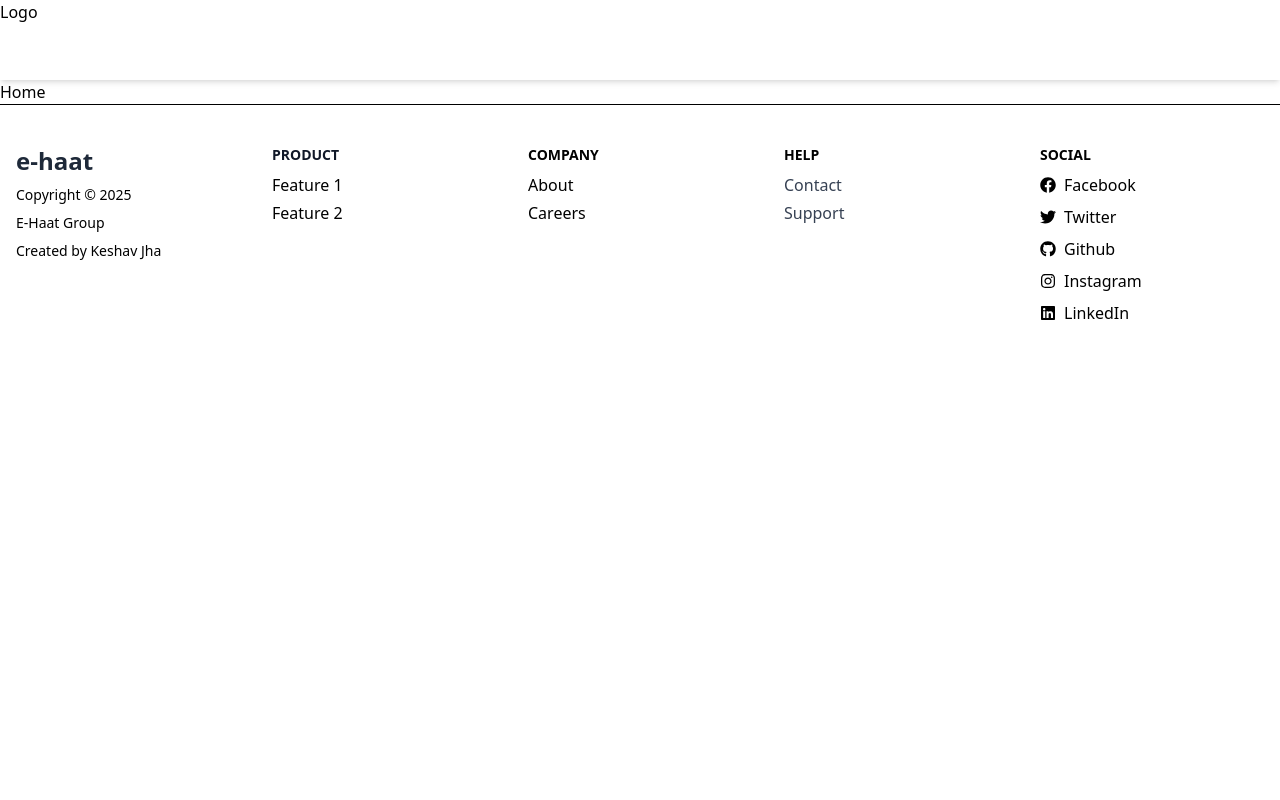
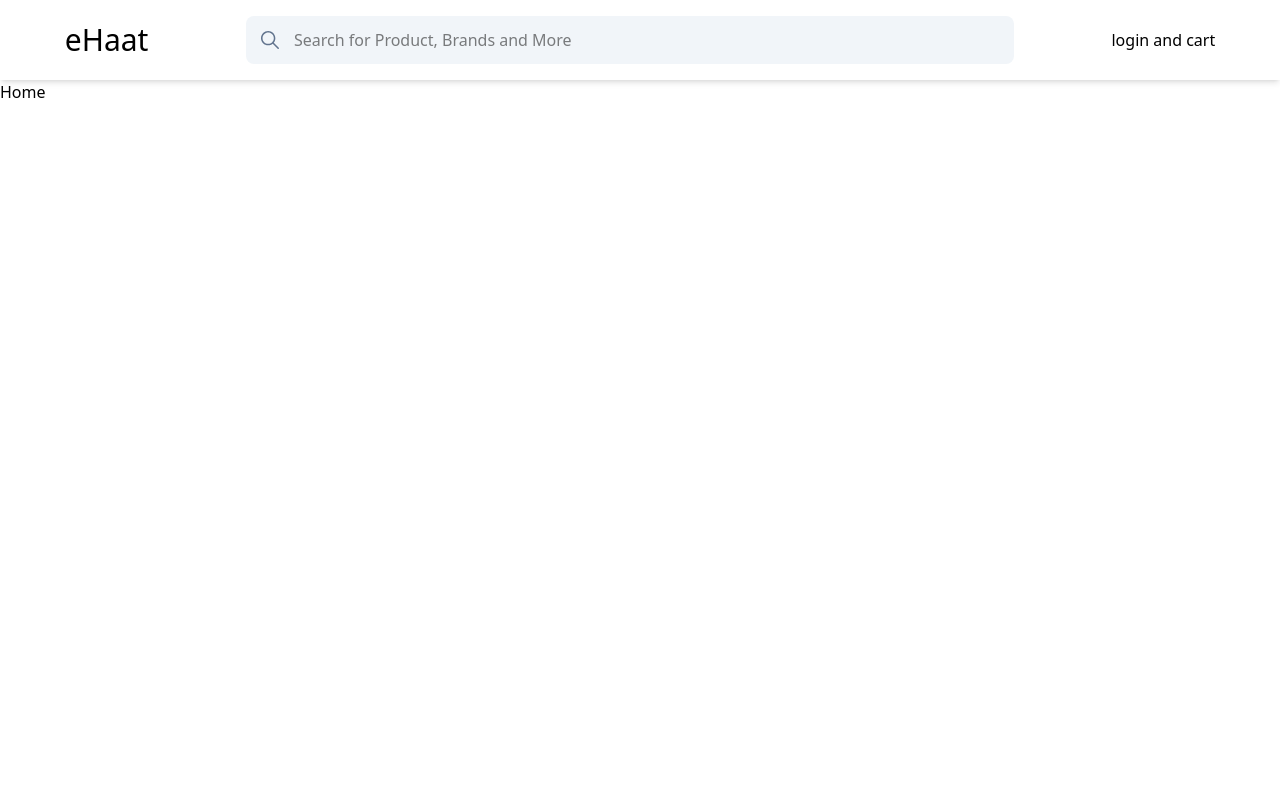
Before and after one commit to keshavjha-tech/e-haat, a React (Vite) app in the folder client/: page / in a window 1280 px wide. Shown: the top 800 px of the page. Built offline with nearby package versions, Linux system fonts and the light colour scheme.

Commit message:
Added pages

```diff
--- a/client/package.json
+++ b/client/package.json
@@ -15,6 +15,7 @@
     "react-dom": "^19.1.0",
     "react-icons": "^5.5.0",
     "react-router-dom": "^7.6.2",
+    "react-type-animation": "^3.2.0",
     "tailwindcss": "^4.1.10"
   },
   "devDependencies": {
--- a/client/src/components/Header.jsx
+++ b/client/src/components/Header.jsx
@@ -1,9 +1,36 @@
 import React from 'react'
+import SearchBar from './SearchBar'
+import { Link } from 'react-router-dom'
 
 function Header() {
   return (
-    <header className='h-20 shadow-md'>
-        Logo
+    <header className='h-20 shadow-md sticky top-0'>
+      <div className='container mx-auto h-full flex items-center  justify-around px-4 '>
+        {/* {Logo} */}
+        <div className='h-full'>
+          <div className=' h-full flex items-center '>
+            <Link to='/'>
+              <h1 className='text-3xl'>
+                <span>e</span><span>Haat</span>
+              </h1>
+            </Link>
+          </div>
+        </div>
+
+        {/* {Search} */}
+
+        <div>
+          <SearchBar />
+        </div>
+
+        {/* {login and cart} */}
+
+        <div>
+          login and cart
+        </div>
+
+
+      </div>
     </header>
   )
 }
--- a/client/src/components/Layout.jsx
+++ b/client/src/components/Layout.jsx
@@ -7,7 +7,7 @@ function Layout() {
     return (
         <>
             <Header />
-            <main>
+            <main className='min-h-[100vh]'>
                 <Outlet />
             </main>
             <Footer />
--- /dev/null
+++ b/client/src/components/SearchBar.jsx
@@ -0,0 +1,46 @@
+import React, { useEffect, useState } from 'react'
+import { IoIosSearch } from "react-icons/io";
+import { useLocation, useNavigate } from 'react-router-dom';
+
+
+function SearchBar() {
+
+    const navigate = useNavigate();
+    const location = useLocation();
+    const [isSearchPage, setIsSearchPage] = useState(false)
+
+    useEffect(() => {
+        const isSearch = location.pathname === '/search';
+        setIsSearchPage(isSearch);
+    }, [location])
+
+
+    const redirectToSearchPage = () => {
+        navigate("/search")
+    }
+
+    console.log('search', isSearchPage)
+
+    return (
+        <div className='w-full min-w-[300px] lg:min-w-3xl rounded-lg overflow-hidden flex items-center h-full bg-slate-100'>
+            <button className='flex justify-center items-center h-full p-3'>
+                <IoIosSearch className='size-6 text-slate-500' />
+            </button>
+
+            {
+                !isSearchPage ? (
+                    <div className='w-full' onClick={redirectToSearchPage}>
+                        <input type="text"
+                            placeholder='Search for Product, Brands and More'
+                            className='w-full focus:outline-none border-gray-300' />
+                    </div>) :
+                    (
+                <div> </div>
+            )
+            }
+
+        </div>
+    )
+}
+
+export default SearchBar
--- a/client/src/main.jsx
+++ b/client/src/main.jsx
@@ -6,7 +6,7 @@ import { RouterProvider } from 'react-router-dom'
 import router from './route/index.jsx'
 
 createRoot(document.getElementById('root')).render(
-  <StrictMode>
+
    <RouterProvider router={router} />
-  </StrictMode>,
+  ,
 )
--- /dev/null
+++ b/client/src/pages/SearchPage.jsx
@@ -0,0 +1,9 @@
+import React from 'react'
+
+function SearchPage() {
+  return (
+    <div>SearchPage</div>
+  )
+}
+
+export default SearchPage
--- a/client/src/route/index.jsx
+++ b/client/src/route/index.jsx
@@ -1,13 +1,15 @@
 import { createBrowserRouter } from 'react-router-dom'
 import App from '../App.jsx'
 import Home from '../pages/Home.jsx'
+import SearchPage from '../pages/SearchPage.jsx'
 
 const router = createBrowserRouter([
     {
         path : "/",
         element : <App />,
         children : [
-            { path : '', element : <Home />}
+            { path : '', element : <Home />},
+            { path : "search", element : <SearchPage /> }
         ]
     }
 ])
```
Also changed, not shown: 1 other file (tests, documents, lock files or other folders).
